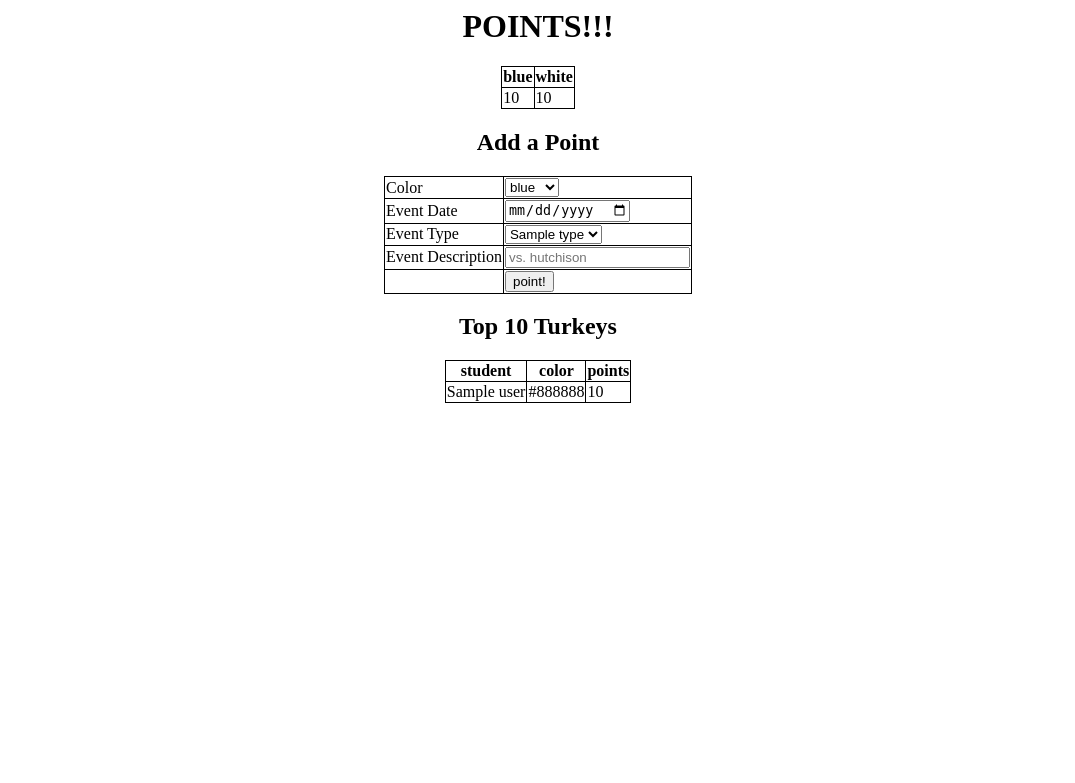
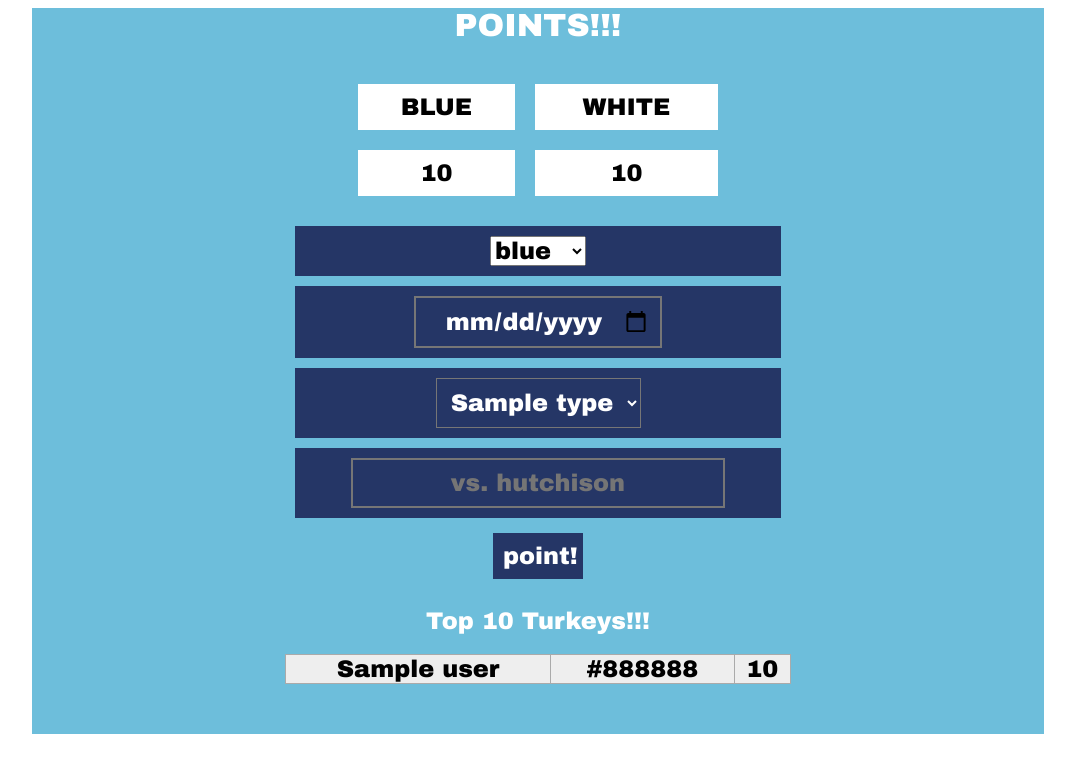
Before and after one commit to cyberhalroberts/smspoints, a Flask app: template templates/index.html in a window 1280 px wide. Shown: the top 783 px of the page, without its empty margins (102-1177 px from the left). Run offline with Flask 3, Linux system fonts and the light colour scheme; the template is opened without the code that fills it: most values are stand-ins (such as "Sample title", 1, 10 or a date in 2020); parts of the project's set-up code (start-up, migrations or seed data) failed here and were passed over.

Commit message:
lots of changes to first draft version with reasonable ui

```diff
--- a/app.py
+++ b/app.py
@@ -114,7 +114,7 @@ def get_top_10_users(db):
             limit 10
         """, [])
 
-@app.route("/")
+@app.route("/", methods = ['GET'])
 def index():
     if not current_user.is_authenticated:
         return redirect(get_google_login_url())
@@ -127,7 +127,7 @@ def index():
 
     today = datetime.datetime.now().strftime("%Y-%m-%d")
 
-    point = request.form.get('point', None)
+    point = request.args.get('point', None)
 
     return render_template(
         'index.html',
@@ -140,7 +140,16 @@ def index():
         point=point,
     )
 
-@app.route("/point", methods=['POST', 'GET'])
+@app.route("/message", methods = ['GET'])
+def message():
+    m = request.args.get('m', '')
+
+    return render_template(
+        'message.html',
+        m=m
+    )
+
+@app.route("/point", methods=['POST'])
 def point():
     if not current_user.is_authenticated:
         return redirect(get_google_login_url())
@@ -209,7 +218,7 @@ def callback():
 
     if not (users_email.endswith('@stmarysschool.org') or
         users_email.endswith('@stmarysmemphis.net')):
-        raise ValueError("Google account must be an SMS domain")
+        return redirect(url_for("message", m="Google account must belong to SMS"))
 
     db = get_db()
 
--- /dev/null
+++ b/requirements.txt
@@ -0,0 +1,5 @@
+requests
+Flask
+oauthlib
+pyOpenSSL
+Flask-Login
--- /dev/null
+++ b/static/points.css
@@ -0,0 +1,94 @@
+html * {
+    font-family: 'Arial Black', 'Arial Bold', Gadget, sans-serif;
+    font-size: 24px;
+}
+h1 {
+    font-size: 32px;
+}
+.background-box {
+  width: 80%;
+  background-color: #6DBEDB;
+  align: center;
+  color: #ffffff;
+}
+.points-form {
+    width: 60%;
+}
+.team-box {
+    padding: 0px;
+    width: 400;
+    background-color: white;
+    border: 10px solid #6DBEDB;
+    border-spacing: 0;
+}
+.team-scores {
+    background-color: white;
+    border: 10px solid #6DBEDB;
+    border-spacing: 0;
+    color: #000000;
+    text-align: center;
+    padding: 10px;
+    font-weight: bold;
+}
+.points-box {
+    padding: 0px;
+    width: 50%;
+    background-color: #253666;
+    border: 5px solid #6DBEDB;
+    border-spacing: 0;
+}
+.points-form {
+    background-color: #253666;
+    border: 5px solid #6DBEDB;
+    border-spacing: 0;
+    color: #ffffff;
+    text-align: center;
+    padding: 10px;
+    font-weight: bold;
+}
+.points-input {
+    border-style: solid;
+    background-color: #253666;
+    color: #ffffff;
+    text-align: center;
+    padding: 10px;
+    font-weight: bold;
+}
+.points-button {
+    width: 100;
+    background-color: #253666;
+    border: 5px solid #6DBEDB;
+    border-spacing: 0;
+    color: #ffffff;
+    text-align: center;
+    padding: 10px;
+    font-weight: bold;
+}
+
+.top10-box {
+    padding: 0px;
+    width: 50%;
+    border: 0px solid #AAAAAA;
+    background-color: #FFFFFF;
+    border: 0px solid #888888;
+    border-spacing: 0;
+    border-collapse:collapse;
+}
+.top10-row-white {
+    background-color: #FFFFFF;
+    border: 0px solid #AAAAAA;
+    border-spacing: 0;
+    color: #000000;
+    text-align: center;
+    padding: 10px;
+    font-weight: bold;
+}
+.top10-row-gray {
+    background-color: #EEEEEE;
+    border: 0px solid #AAAAAA;
+    border-spacing: 0;
+    color: #000000;
+    text-align: center;
+    padding: 10px;
+    font-weight: bold;
+}
--- a/templates/index.html
+++ b/templates/index.html
@@ -1,52 +1,41 @@
 <html>
     <head>
         <title>POINTS!!!!</title>
-        <style>
-            table, th, td {
-              border: 1px solid black;
-              border-collapse: collapse;
-            }
-        </style>
+        <link rel="stylesheet" href="/static/points.css" />
     </head>
     <body>
         <div align="center">
+            <div class="background-box">
                 <h1>POINTS!!!</h1>
-            <table border=1>
+                <table class="team-box">
                     <tr>
-                    <th>blue</th>
-                    <th>white</th>
+                        <td class="team-scores">BLUE</th>
+                        <td class="team-scores">WHITE</th>
                     </tr>
                     <tr>
-                    <td>{{ blue_points }}</td>
-                    <td>{{ white_points }}</td>
+                        <td class="team-scores">{{ blue_points }}</td>
+                        <td class="team-scores">{{ white_points }}</td>
                     </tr>
                 </table>
 
-            <h2>Add a Point</h2>
                 <form action="/point" method="POST">
-                {{ user.name }}
-                <table border=1>
-                    <tr>
-                        <td>Color</td>
-                        <td>
-                            {% if user.color %}
-                                {{ user.color }}
-                            {% else %}
+                    <table class="points-box">
+                        {% if not user.color %}
+                            <tr >
+                                <td class="points-form">
                                     <select name="color">
                                         <option value="blue">blue</option>
                                         <option value="white">white</option>
                                     </select>
-                            {% endif %}
                                 </td>
                             </tr>
+                        {% endif %}
                         <tr>
-                        <td>Event Date</td>
-                        <td><input type="date" name="event_date" value="{{ today }}" /></td>
+                            <td class="points-form"><input class="points-input" type="date" name="event_date" value="{{ today }}" /></td>
                         </tr>
                         <tr>
-                        <td>Event Type</td>
-                        <td>
-                            <select name="event_type">
+                            <td class="points-form">
+                                <select name="event_type" class="points-input">
                                     {%- for type in event_types %}
                                     <option value="{{ type }}">{{ type }}</option>
                                     {% endfor %}
@@ -54,31 +43,24 @@
                             </td>
                         </tr>
                         <tr>
-                        <td>Event Description</td>
-                        <td><input name="event_description" placeholder="vs. hutchison"/></td>
+                            <td class="points-form"><input name="event_description" placeholder="vs. hutchison" class="points-input"/></td>
                         </tr>
-                    <tr>
-                        <td />
-                        <td><input type="submit" value="point!" /></td>
-                    </tr>
-                <table>
+                    </table>
+                    <input class="points-button" type="submit" size="16" value="point!" class="points-input"></td>
                 </form>
 
-            <h2>Top 10 Turkeys</h2>
-            <table border="1">
-                <tr>
-                    <th>student</th>
-                    <th>color</th>
-                    <th>points</th>
-                </tr>
+                <h2>Top 10 Turkeys!!!</h2>
+                <table class="top10-box" border="1">
                     {%- for user in top_10_users %}
-                <tr>
+                    <tr class="{{ loop.cycle('top10-row-gray', 'top10-row-white') }}">
                             <td>{{ user.name }}</td>
                             <td>{{ user.color }}</td>
                             <td>{{ user.points }}</td>
                         </tr>
                     {% endfor %}
                 </table>
+                <p>&nbsp;</p>
+            </div>
         </div>
     </body>
 </html>
--- a/user.py
+++ b/user.py
@@ -33,8 +33,8 @@ class User(UserMixin):
         return User(users_id=user[0], name=user[1], email=user[2], color=user[3])
 
     @staticmethod
-    def create(name, email, color):
+    def create(name, email):
         db = get_db()
-        db.execute("INSERT INTO users (name, email, color) VALUES (?, ?, ?)",
-                (name, email, color))
+        db.execute("INSERT INTO users (name, email) VALUES (?, ?)",
+                (name, email))
         db.commit()
```
Also changed, not shown: templates/message.html (added, +14 -0 lines), static/mighty.jpeg (added), 1 other file. Lines whose indentation alone changed are shown as unchanged.
